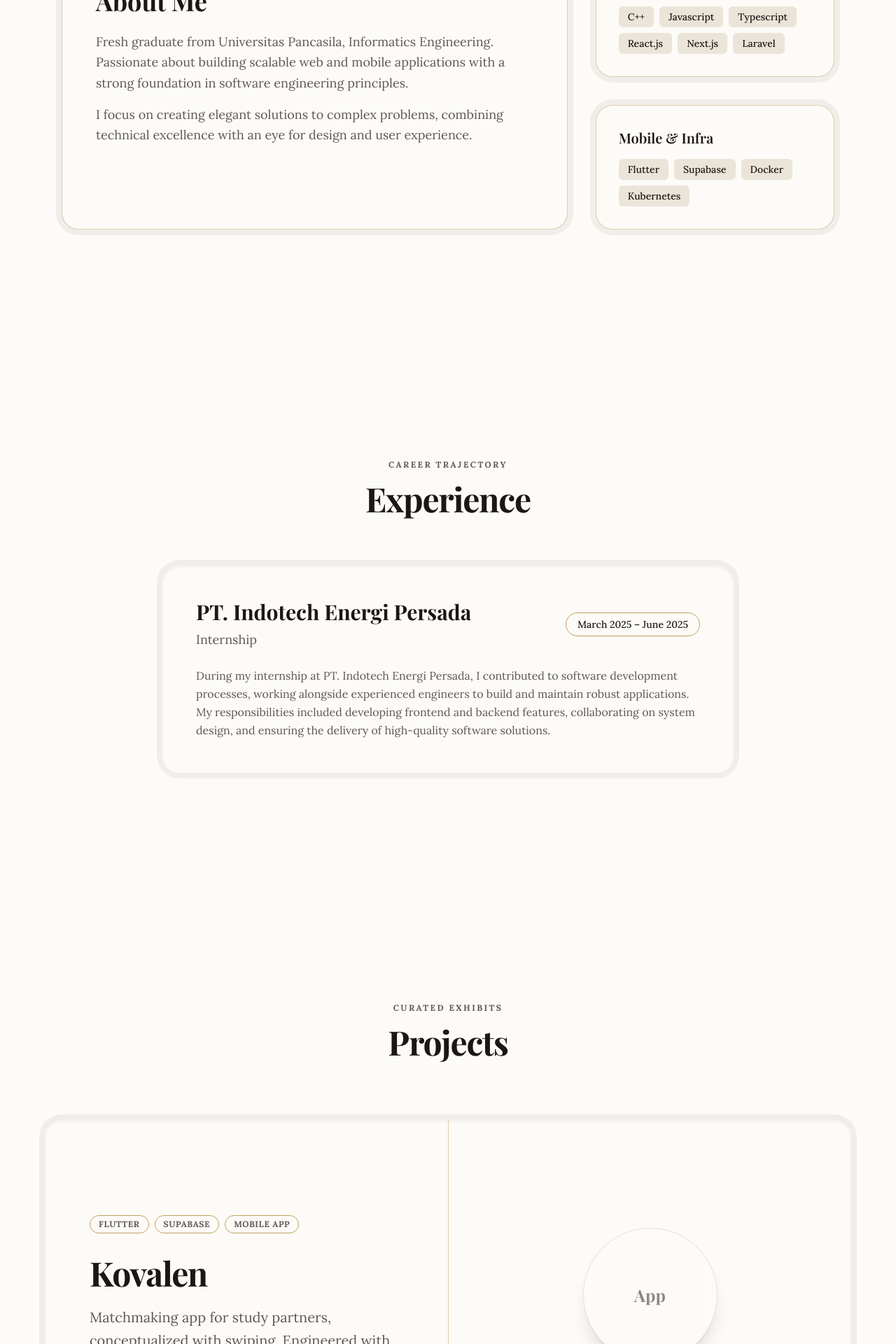
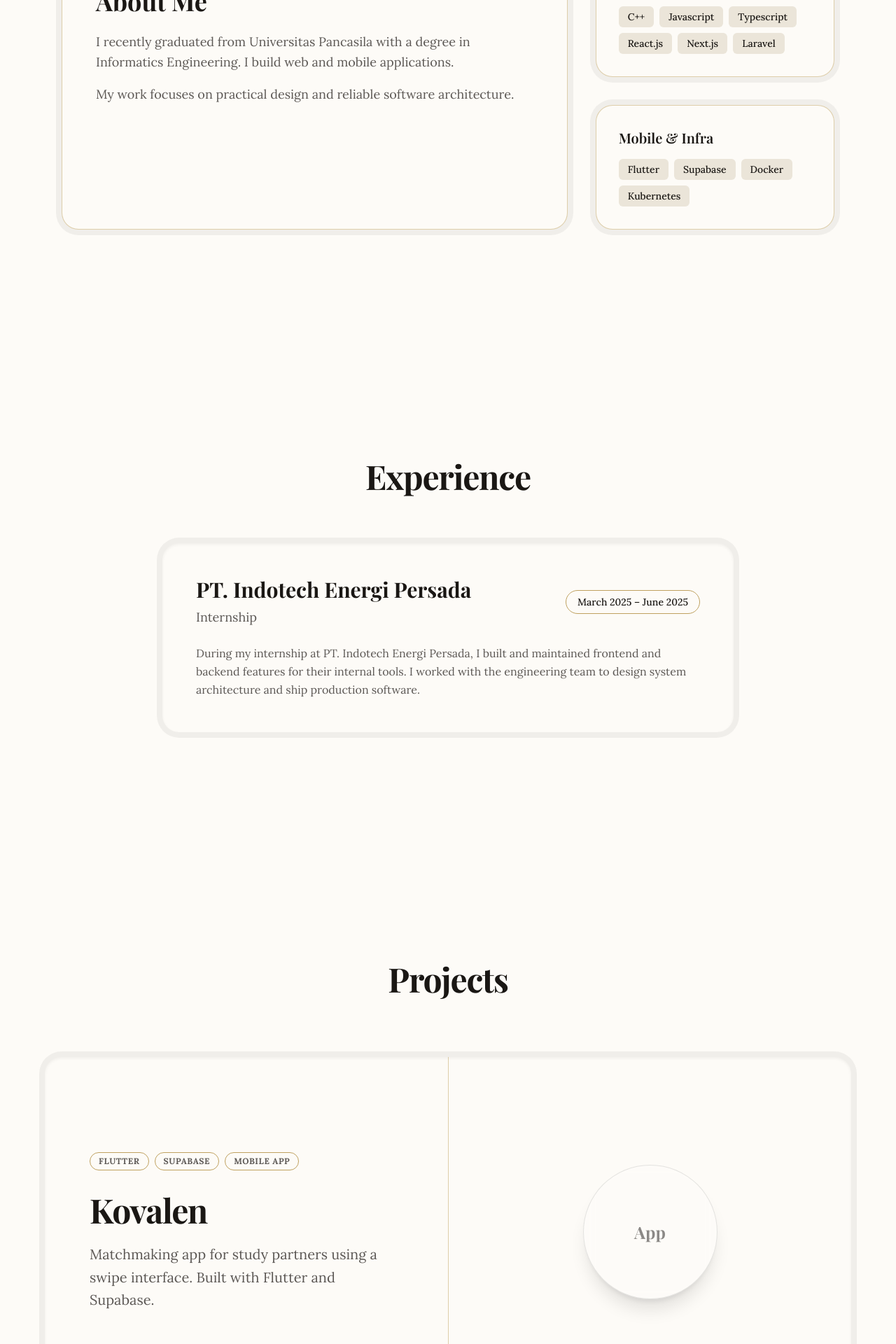
Before and after one commit to sakacyd/sakahayu-portfolio, a Next.js app: page / in a window 1280 px wide. Shown: the part 1100-3020 px from the top of the page at 70% size. Built offline with nearby package versions, Linux system fonts and the light colour scheme; a web font is replaced by a local one.

Commit message:
fix(copy): rewrite generic text

```diff
--- a/components/about.tsx
+++ b/components/about.tsx
@@ -44,11 +44,10 @@ export function About() {
               <h2 className="font-playfair text-3xl md:text-4xl font-bold mb-6">About Me</h2>
               <div className="space-y-4 text-lg text-muted-foreground leading-relaxed">
                 <p>
-                  Fresh graduate from Universitas Pancasila, Informatics Engineering.
-                  Passionate about building scalable web and mobile applications with a strong foundation in software engineering principles.
+                  I recently graduated from Universitas Pancasila with a degree in Informatics Engineering. I build web and mobile applications.
                 </p>
                 <p>
-                  I focus on creating elegant solutions to complex problems, combining technical excellence with an eye for design and user experience.
+                  My work focuses on practical design and reliable software architecture.
                 </p>
               </div>
             </div>
--- a/components/contact.tsx
+++ b/components/contact.tsx
@@ -19,7 +19,7 @@ export function Contact() {
       <div className="space-y-4 text-center">
         <h2 className="text-4xl font-playfair font-bold tracking-tight">Get in Touch</h2>
         <p className="text-muted-foreground font-lora max-w-xl mx-auto text-lg">
-          I am currently open for new opportunities. Whether you have a question or just want to say hi, I'll try my best to get back to you!
+          I am currently open to new opportunities. Whether you have a question or want to say hi, send me a message and I'll get back to you.
         </p>
       </div>
 
@@ -37,7 +37,7 @@ export function Contact() {
                   type="text"
                   placeholder="John Doe"
                   required
-                  className="font-lora transition-all bg-background/50"
+                  className="font-lora transition-all bg-black/5 dark:bg-white/5 border-border/50 focus-visible:bg-transparent"
                 />
               </div>
               <div className="space-y-2">
@@ -50,7 +50,7 @@ export function Contact() {
                   type="email"
                   placeholder="john@example.com"
                   required
-                  className="font-lora transition-all bg-background/50"
+                  className="font-lora transition-all bg-black/5 dark:bg-white/5 border-border/50 focus-visible:bg-transparent"
                 />
               </div>
             </div>
@@ -64,12 +64,12 @@ export function Contact() {
                 placeholder="Your message here..."
                 required
                 rows={5}
-                className="font-lora resize-none transition-all bg-background/50"
+                className="font-lora resize-none transition-all bg-black/5 dark:bg-white/5 border-border/50 focus-visible:bg-transparent"
               />
             </div>
-            <Button type="submit" className="w-full font-lora text-base rounded-full pl-6 pr-2 py-6 bg-primary text-primary-foreground flex items-center justify-between group">
+            <Button type="submit" className="w-full font-lora text-base rounded-full pl-6 pr-2 py-6 bg-primary text-primary-foreground flex items-center justify-between group active:scale-[0.98] transition-transform">
               <span>Send Message</span>
-              <div className="w-10 h-10 rounded-full bg-background/20 dark:bg-black/20 flex items-center justify-center transition-transform group-hover:translate-x-1">
+              <div className="w-10 h-10 rounded-full bg-background/20 dark:bg-black/20 flex items-center justify-center transition-transform group-hover:translate-x-1 group-hover:-translate-y-[1px]">
                 <ArrowRight className="w-5 h-5" />
               </div>
             </Button>
--- a/components/experience.tsx
+++ b/components/experience.tsx
@@ -13,9 +13,6 @@ export function Experience() {
         transition={{ duration: 0.8, ease: "easeOut" }}
         className="flex flex-col items-center mb-16 text-center"
       >
-        <span className="text-xs font-bold tracking-[0.2em] uppercase text-muted-foreground mb-4">
-          Career Trajectory
-        </span>
         <h2 className="font-playfair text-4xl md:text-5xl font-bold tracking-tight">Experience</h2>
       </motion.div>
 
@@ -38,10 +35,7 @@ export function Experience() {
           </div>
           <div className="prose prose-lg dark:prose-invert font-lora text-muted-foreground leading-relaxed">
             <p>
-              During my internship at PT. Indotech Energi Persada, I contributed to software development processes,
-              working alongside experienced engineers to build and maintain robust applications. My responsibilities
-              included developing frontend and backend features, collaborating on system design, and ensuring
-              the delivery of high-quality software solutions.
+              During my internship at PT. Indotech Energi Persada, I built and maintained frontend and backend features for their internal tools. I worked with the engineering team to design system architecture and ship production software.
             </p>
           </div>
         </div>
--- a/components/projects.tsx
+++ b/components/projects.tsx
@@ -6,13 +6,13 @@ import { motion } from 'motion/react';
 const projects = [
   {
     title: "Kovalen",
-    description: "Matchmaking app for study partners, conceptualized with swiping. Engineered with Flutter and Supabase.",
+    description: "Matchmaking app for study partners using a swipe interface. Built with Flutter and Supabase.",
     tags: ["Flutter", "Supabase", "Mobile App"],
     gradient: "bg-[radial-gradient(ellipse_at_center,_var(--tw-gradient-stops))] from-blue-100 via-blue-50 to-slate-50 dark:from-blue-900/40 dark:via-background dark:to-background",
   },
   {
     title: "Indotech Teknisi App",
-    description: "A comprehensive mobile tool for technicians to view schedules, manage tasks, and submit reporting logs. Engineered with Flutter and Supabase.",
+    description: "A mobile app for technicians to view schedules, manage tasks, and submit logs. Built with Flutter and Supabase.",
     tags: ["Flutter", "Supabase", "Mobile App"],
     gradient: "bg-[radial-gradient(ellipse_at_top_right,_var(--tw-gradient-stops))] from-amber-100 via-orange-50 to-slate-50 dark:from-amber-900/40 dark:via-background dark:to-background",
   }
@@ -28,9 +28,6 @@ export function Projects() {
         transition={{ duration: 0.8, ease: "easeOut" }}
         className="flex flex-col items-center mb-20 text-center"
       >
-        <span className="text-xs font-bold tracking-[0.2em] uppercase text-muted-foreground mb-4">
-          Curated Exhibits
-        </span>
         <h2 className="text-4xl md:text-5xl font-playfair font-bold tracking-tight">Projects</h2>
       </motion.div>
 
```
